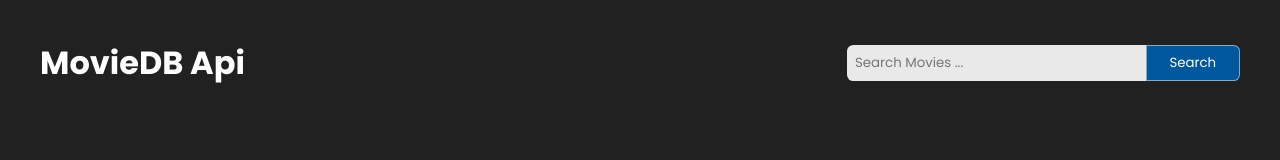
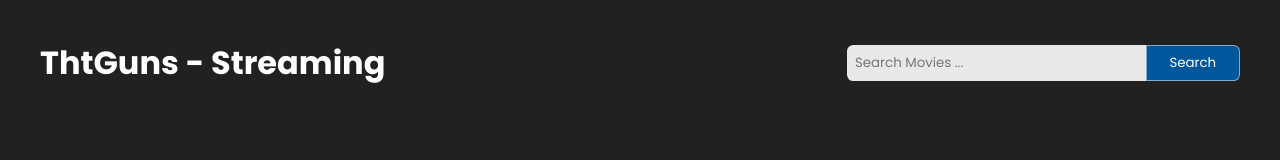
Before and after one commit to ThtGuns/ThtGuns-Streaming, a plain HTML site: page index.html in a window 1280 px wide. Drawn offline with Linux system fonts and the light colour scheme; no server answers.

Commit message:
Update index.html

```diff
--- a/index.html
+++ b/index.html
@@ -5,7 +5,7 @@
     <meta charset="UTF-8">
     <meta name="viewport" content="width=device-width, initial-scale=1.0">
     <link rel="stylesheet" href="style.css">
-    <title>Day #38 - Movie App | AsmrProg</title>
+    <title>ThtGuns - Streaming</title>
 </head>
 
 <body>
@@ -13,7 +13,7 @@
     <div class="container">
         <div class="search-box">
             <a href="#">
-                <h1>MovieDB Api</h1>
+                <h1>ThtGuns - Streaming</h1>
             </a>
             <form id="search-form">
                 <input type="text" id="search-input" placeholder="Search Movies ...">
```
